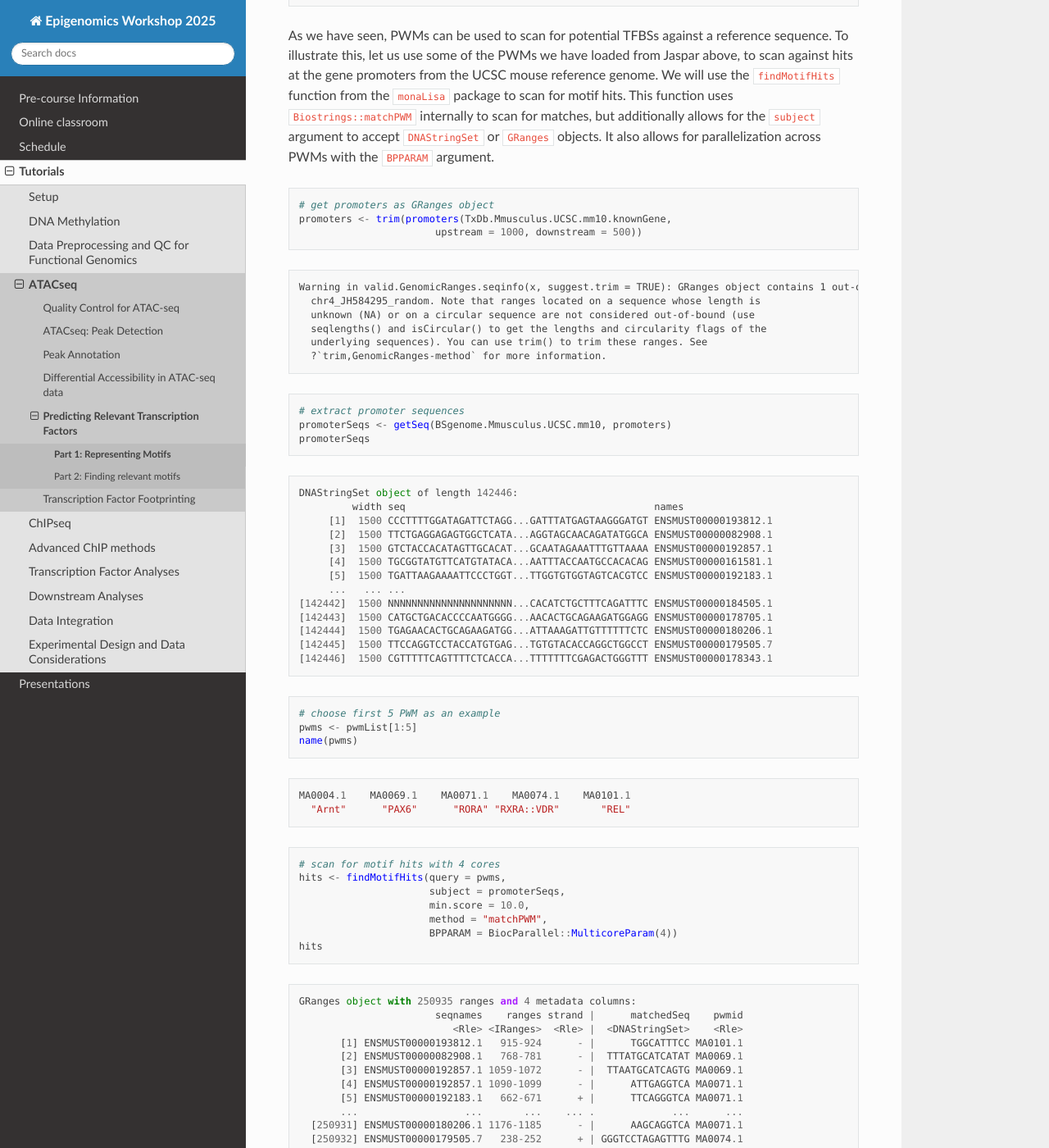
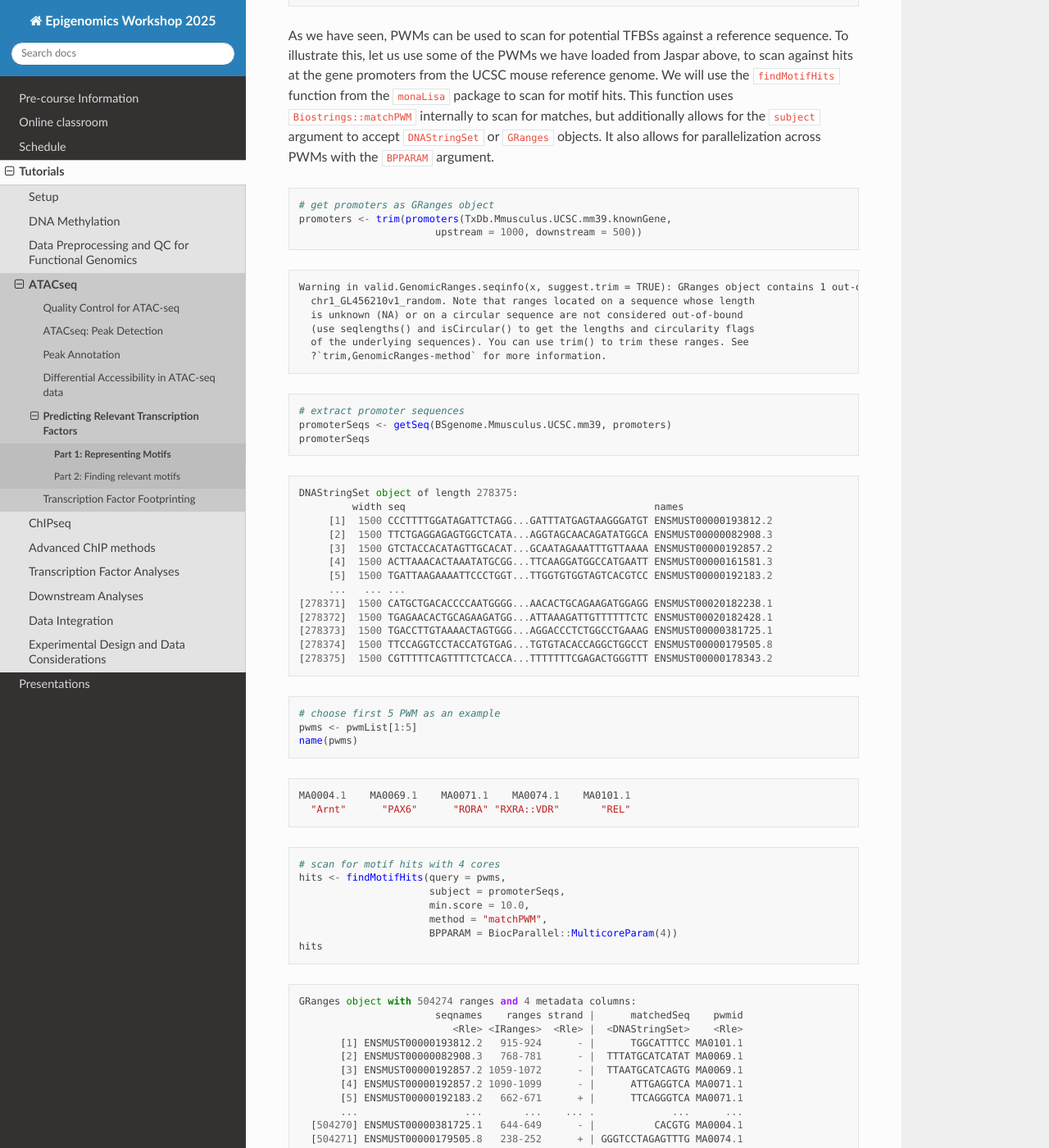
Before and after one commit to NBISweden/workshop-epigenomics-RTDs, a Sphinx documentation site: the page built from docs/content/tutorials/motifAnalyses/representingMotifs.rst, in a window 1280 px wide and 1400 px high, scrolled down 14545 px. Shown: the whole window at 82% size. Built offline with Sphinx 7.4.7 and the Read the Docs theme 3.1.0, drawn with Linux system fonts in a browser that asks for light colours; some of the changed text lies outside the part shown.

Commit message:
update to mm39 in motif part1 tutorial

```diff
--- a/docs/content/tutorials/motifAnalyses/representingMotifs.rst
+++ b/docs/content/tutorials/motifAnalyses/representingMotifs.rst
@@ -72,15 +72,15 @@ will need to work with the latest version of ``monaLisa`` if using
         library(Biostrings)
         library(JASPAR2024)
         library(RSQLite)
-        library(BSgenome.Mmusculus.UCSC.mm10)
-        library(TxDb.Mmusculus.UCSC.mm10.knownGene)
+        library(BSgenome.Mmusculus.UCSC.mm39)
+        library(TxDb.Mmusculus.UCSC.mm39.knownGene)
         library(GenomicRanges)
         library(monaLisa)
       })
 
       # ## To install the latest tool versions, and from the current bioconductor release (3.21)
       # pkgs <- c("TFBSTools", "Biostrings", "JASPAR2024", "RSQLite",
-      #           "BSgenome.Mmusculus.UCSC.mm10", "TxDb.Mmusculus.UCSC.mm10.knownGene",
+      #           "BSgenome.Mmusculus.UCSC.mm39", "TxDb.Mmusculus.UCSC.mm39.knownGene",
       #           "GenomicRanges", "monaLisa")
       # bioc <- "3.21" # with R 4.5
       # #libPath <- "/path/to/custom/folder/if/desired"
@@ -957,7 +957,7 @@ parallelization across PWMs with the ``BPPARAM`` argument.
    .. code:: r
 
       # get promoters as GRanges object
-      promoters <- trim(promoters(TxDb.Mmusculus.UCSC.mm10.knownGene,
+      promoters <- trim(promoters(TxDb.Mmusculus.UCSC.mm39.knownGene,
                              upstream = 1000, downstream = 500))
 
    .. container:: cell-output cell-output-stderr
@@ -965,35 +965,35 @@ parallelization across PWMs with the ``BPPARAM`` argument.
       ::
 
          Warning in valid.GenomicRanges.seqinfo(x, suggest.trim = TRUE): GRanges object contains 1 out-of-bound range located on sequence
-           chr4_JH584295_random. Note that ranges located on a sequence whose length is
-           unknown (NA) or on a circular sequence are not considered out-of-bound (use
-           seqlengths() and isCircular() to get the lengths and circularity flags of the
-           underlying sequences). You can use trim() to trim these ranges. See
+           chr1_GL456210v1_random. Note that ranges located on a sequence whose length
+           is unknown (NA) or on a circular sequence are not considered out-of-bound
+           (use seqlengths() and isCircular() to get the lengths and circularity flags
+           of the underlying sequences). You can use trim() to trim these ranges. See
            ?`trim,GenomicRanges-method` for more information.
 
    .. code:: r
 
       # extract promoter sequences
-      promoterSeqs <- getSeq(BSgenome.Mmusculus.UCSC.mm10, promoters)
+      promoterSeqs <- getSeq(BSgenome.Mmusculus.UCSC.mm39, promoters)
       promoterSeqs
 
    .. container:: cell-output cell-output-stdout
 
       ::
 
-         DNAStringSet object of length 142446:
+         DNAStringSet object of length 278375:
                   width seq                                          names
-              [1]  1500 CCCTTTTGGATAGATTCTAGG...GATTTATGAGTAAGGGATGT ENSMUST00000193812.1
-              [2]  1500 TTCTGAGGAGAGTGGCTCATA...AGGTAGCAACAGATATGGCA ENSMUST00000082908.1
-              [3]  1500 GTCTACCACATAGTTGCACAT...GCAATAGAAATTTGTTAAAA ENSMUST00000192857.1
-              [4]  1500 TGCGGTATGTTCATGTATACA...AATTTACCAATGCCACACAG ENSMUST00000161581.1
-              [5]  1500 TGATTAAGAAAATTCCCTGGT...TTGGTGTGGTAGTCACGTCC ENSMUST00000192183.1
+              [1]  1500 CCCTTTTGGATAGATTCTAGG...GATTTATGAGTAAGGGATGT ENSMUST00000193812.2
+              [2]  1500 TTCTGAGGAGAGTGGCTCATA...AGGTAGCAACAGATATGGCA ENSMUST00000082908.3
+              [3]  1500 GTCTACCACATAGTTGCACAT...GCAATAGAAATTTGTTAAAA ENSMUST00000192857.2
+              [4]  1500 ACTTAAACACTAAATATGCGG...TTCAAGGATGGCCATGAATT ENSMUST00000161581.3
+              [5]  1500 TGATTAAGAAAATTCCCTGGT...TTGGTGTGGTAGTCACGTCC ENSMUST00000192183.2
               ...   ... ...
-         [142442]  1500 NNNNNNNNNNNNNNNNNNNNN...CACATCTGCTTTCAGATTTC ENSMUST00000184505.1
-         [142443]  1500 CATGCTGACACCCCAATGGGG...AACACTGCAGAAGATGGAGG ENSMUST00000178705.1
-         [142444]  1500 TGAGAACACTGCAGAAGATGG...ATTAAAGATTGTTTTTTCTC ENSMUST00000180206.1
-         [142445]  1500 TTCCAGGTCCTACCATGTGAG...TGTGTACACCAGGCTGGCCT ENSMUST00000179505.7
-         [142446]  1500 CGTTTTTCAGTTTTCTCACCA...TTTTTTTCGAGACTGGGTTT ENSMUST00000178343.1
+         [278371]  1500 CATGCTGACACCCCAATGGGG...AACACTGCAGAAGATGGAGG ENSMUST00020182238.1
+         [278372]  1500 TGAGAACACTGCAGAAGATGG...ATTAAAGATTGTTTTTTCTC ENSMUST00020182428.1
+         [278373]  1500 TGACCTTGTAAAACTAGTGGG...AGGACCCTCTGGCCTGAAAG ENSMUST00000381725.1
+         [278374]  1500 TTCCAGGTCCTACCATGTGAG...TGTGTACACCAGGCTGGCCT ENSMUST00000179505.8
+         [278375]  1500 CGTTTTTCAGTTTTCTCACCA...TTTTTTTCGAGACTGGGTTT ENSMUST00000178343.2
 
    .. code:: r
 
@@ -1022,20 +1022,20 @@ parallelization across PWMs with the ``BPPARAM`` argument.
 
       ::
 
-         GRanges object with 250935 ranges and 4 metadata columns:
+         GRanges object with 504274 ranges and 4 metadata columns:
                                 seqnames    ranges strand |      matchedSeq    pwmid
                                    <Rle> <IRanges>  <Rle> |  <DNAStringSet>    <Rle>
-                [1] ENSMUST00000193812.1   915-924      - |      TGGCATTTCC MA0101.1
-                [2] ENSMUST00000082908.1   768-781      - |  TTTATGCATCATAT MA0069.1
-                [3] ENSMUST00000192857.1 1059-1072      - |  TTAATGCATCAGTG MA0069.1
-                [4] ENSMUST00000192857.1 1090-1099      - |      ATTGAGGTCA MA0071.1
-                [5] ENSMUST00000192183.1   662-671      + |      TTCAGGGTCA MA0071.1
+                [1] ENSMUST00000193812.2   915-924      - |      TGGCATTTCC MA0101.1
+                [2] ENSMUST00000082908.3   768-781      - |  TTTATGCATCATAT MA0069.1
+                [3] ENSMUST00000192857.2 1059-1072      - |  TTAATGCATCAGTG MA0069.1
+                [4] ENSMUST00000192857.2 1090-1099      - |      ATTGAGGTCA MA0071.1
+                [5] ENSMUST00000192183.2   662-671      + |      TTCAGGGTCA MA0071.1
                 ...                  ...       ...    ... .             ...      ...
-           [250931] ENSMUST00000180206.1 1176-1185      - |      AAGCAGGTCA MA0071.1
-           [250932] ENSMUST00000179505.7   238-252      + | GGGTCCTAGAGTTTG MA0074.1
-           [250933] ENSMUST00000179505.7 1333-1342      + |      TGGTTTTTCC MA0101.1
-           [250934] ENSMUST00000178343.1   261-275      + | GGGTCCTAGAGTTTG MA0074.1
-           [250935] ENSMUST00000178343.1 1356-1365      + |      TGGTTTTTCC MA0101.1
+           [504270] ENSMUST00000381725.1   644-649      - |          CACGTG MA0004.1
+           [504271] ENSMUST00000179505.8   238-252      + | GGGTCCTAGAGTTTG MA0074.1
+           [504272] ENSMUST00000179505.8 1333-1342      + |      TGGTTTTTCC MA0101.1
+           [504273] ENSMUST00000178343.2   261-275      + | GGGTCCTAGAGTTTG MA0074.1
+           [504274] ENSMUST00000178343.2 1356-1365      + |      TGGTTTTTCC MA0101.1
                       pwmname     score
                         <Rle> <numeric>
                 [1]       REL   10.5180
@@ -1044,13 +1044,13 @@ parallelization across PWMs with the ``BPPARAM`` argument.
                 [4]      RORA   12.6983
                 [5]      RORA   12.3224
                 ...       ...       ...
-           [250931]      RORA   11.1253
-           [250932] RXRA::VDR   12.0611
-           [250933]       REL   10.4383
-           [250934] RXRA::VDR   12.0611
-           [250935]       REL   10.4383
+           [504270]      Arnt   11.3550
+           [504271] RXRA::VDR   12.0611
+           [504272]       REL   10.4383
+           [504273] RXRA::VDR   12.0611
+           [504274]       REL   10.4383
            -------
-           seqinfo: 142446 sequences from an unspecified genome
+           seqinfo: 278375 sequences from an unspecified genome
 
    .. code:: r
 
@@ -1065,12 +1065,12 @@ parallelization across PWMs with the ``BPPARAM`` argument.
 
 
                                 Arnt PAX6 RORA RXRA::VDR REL
-           ENSMUST00000193812.1    0    0    0         0   1
-           ENSMUST00000082908.1    0    1    0         0   0
-           ENSMUST00000192857.1    0    1    1         0   0
-           ENSMUST00000161581.1    0    0    0         0   0
-           ENSMUST00000192183.1    0    0    2         0   1
-           ENSMUST00000193244.1    0    0    1         0   0
+           ENSMUST00000193812.2    0    0    0         0   1
+           ENSMUST00000082908.3    0    1    0         0   0
+           ENSMUST00000192857.2    0    1    1         0   0
+           ENSMUST00000161581.3    0    0    0         0   0
+           ENSMUST00000192183.2    0    0    2         0   1
+           ENSMUST00000193244.2    0    0    1         0   0
 
 It is good to remember that these are predicted TF binding sites. By
 making use of additionally available information, like ATAC-seq data,
@@ -1149,11 +1149,11 @@ Session information
 
          other attached packages:
           [1] monaLisa_1.14.1
-          [2] TxDb.Mmusculus.UCSC.mm10.knownGene_3.10.0
+          [2] TxDb.Mmusculus.UCSC.mm39.knownGene_3.21.0
           [3] GenomicFeatures_1.60.0
           [4] AnnotationDbi_1.70.0
           [5] Biobase_2.68.0
-          [6] BSgenome.Mmusculus.UCSC.mm10_1.4.3
+          [6] BSgenome.Mmusculus.UCSC.mm39_1.4.3
           [7] BSgenome_1.76.0
           [8] rtracklayer_1.68.0
           [9] BiocIO_1.18.0
@@ -1183,8 +1183,8 @@ Session information
          [17] caTools_1.18.3              Rsamtools_2.24.1
          [19] rmarkdown_2.29              UCSC.utils_1.4.0
          [21] DirichletMultinomial_1.50.0 purrr_1.0.4
-         [23] bit_4.6.0                   glmnet_4.1-9
-         [25] xfun_0.52                   cachem_1.1.0
+         [23] bit_4.6.0                   xfun_0.52
+         [25] glmnet_4.1-9                cachem_1.1.0
          [27] jsonlite_2.0.0              blob_1.2.4
          [29] DelayedArray_0.34.1         BiocParallel_1.42.2
          [31] parallel_4.5.1              cluster_2.1.8.1
```
Also changed, not shown: other parts of docs/content/tutorials/motifAnalyses/representingMotifs.rst (+1 -1 lines), docs/content/tutorials/motifAnalyses/representingMotifs.qmd (+5 -5 lines).
